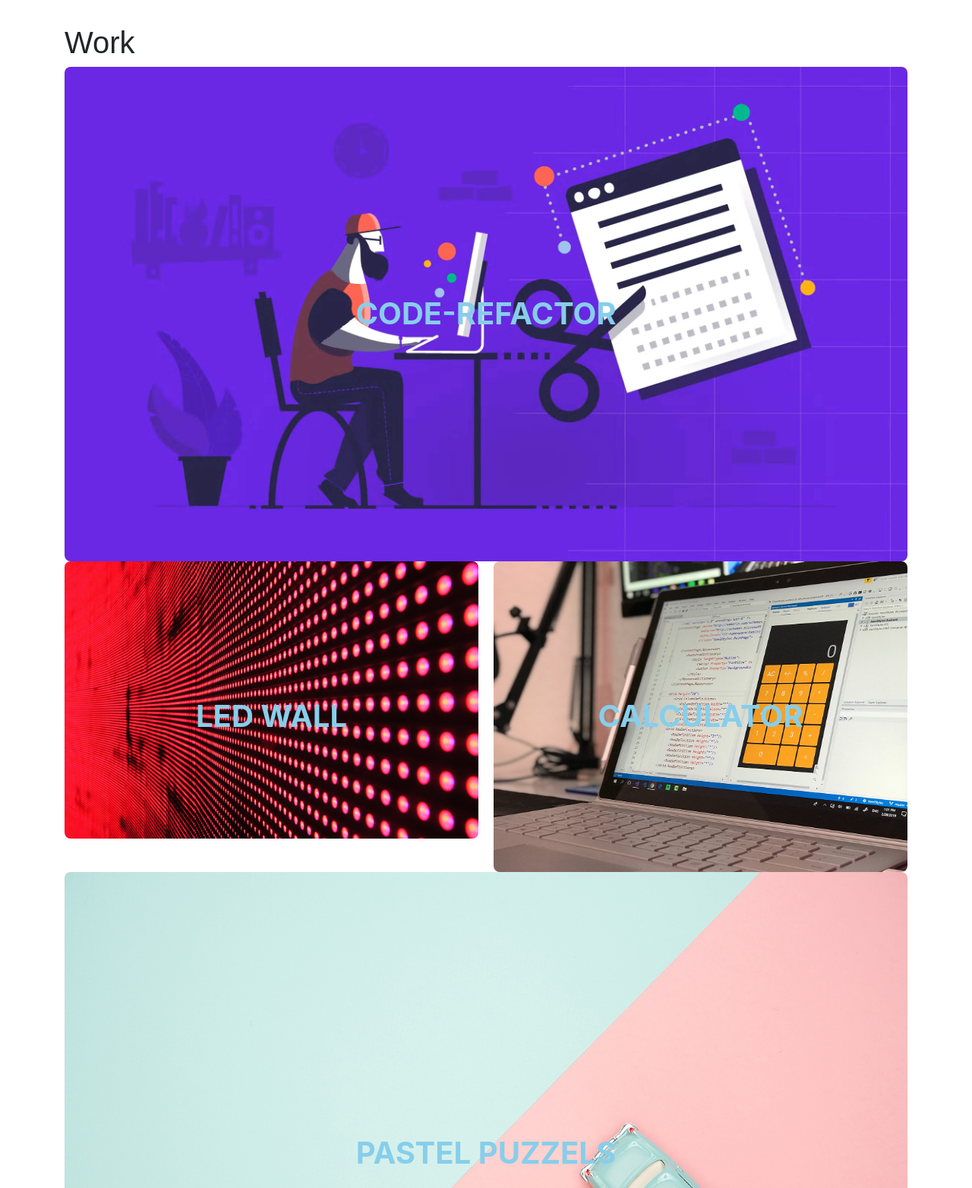
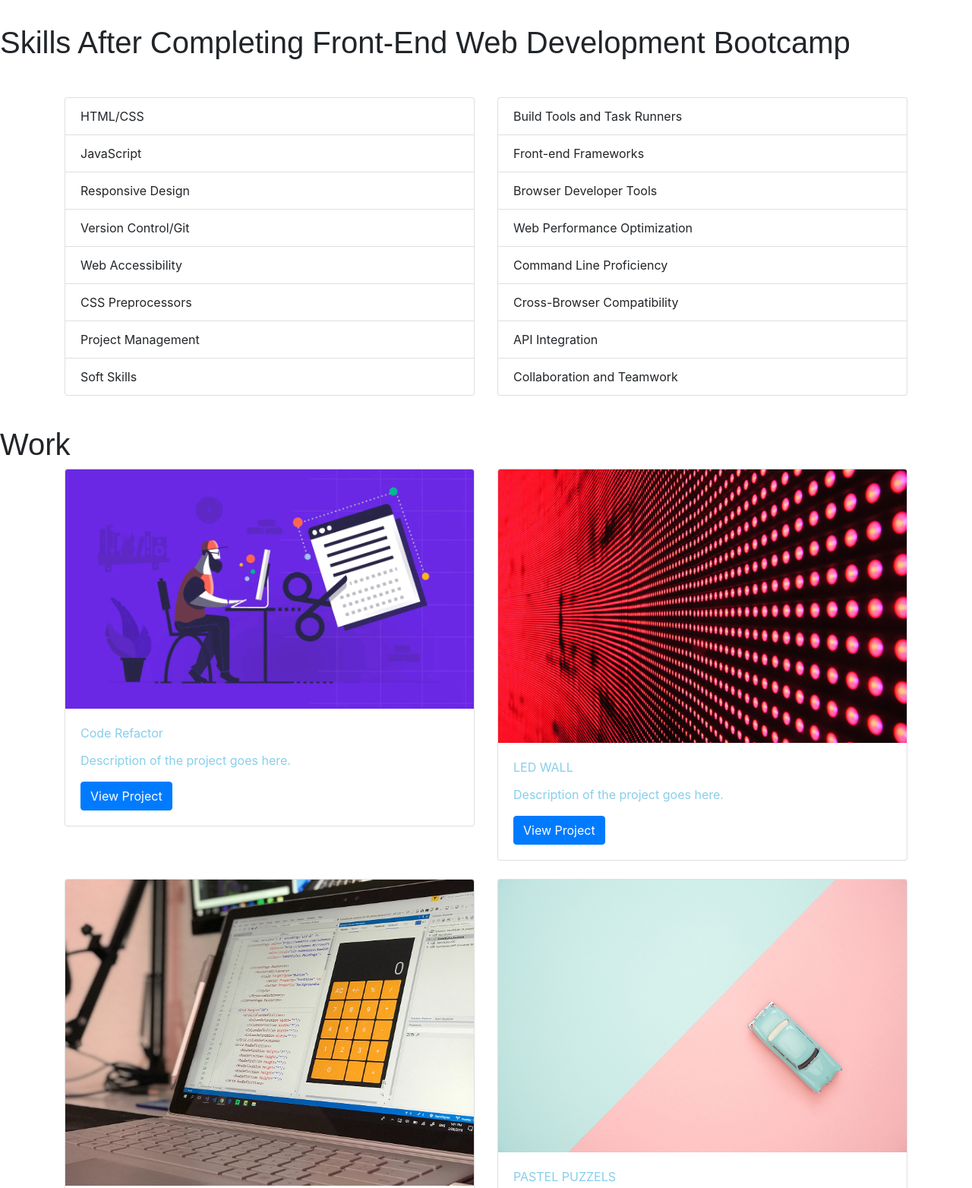
Before and after one commit to SaugatGurung20/Saugat-Bootstrap-Portfolio, a plain HTML site: page index.html in a window 1280 px wide. Shown: the part 1680-3244 px from the top of the page at 76% size. Drawn offline with nearby package versions, Linux system fonts and the light colour scheme.

Commit message:
added skills bootstrap

```diff
--- a/assets/css/style.css
+++ b/assets/css/style.css
@@ -37,7 +37,7 @@ body {
   background-color: skyblue !important;
 }
 
-h3, h4, h5  {
+h3, h4, h5, h6  {
   font-size: 40px !important;
   font-family: fantasy !important;
   margin-top: 40px !important;
--- a/index.html
+++ b/index.html
@@ -47,55 +47,116 @@
     </div>
 </div>
 
+  <!-- about me -->
   <main class="page-wrapper">
-    <!-- about me -->
-    <section class="page-section" id="about">
-      <h3>About Me</h3>
+    <h3 id="about" >About Me</h3>
+    <section class="page-section">
       <p>Lorem ipsum dolor sit amet, consectetur adipiscing elit, sed do eiusmod tempor incididunt ut labore et dolore magna aliqua. Ut enim ad minim veniam, quis nostrud exercitation ullamco laboris nisi ut aliquip ex ea commodo consequat. Duis aute irure dolor in reprehenderit in voluptate velit esse cillum dolore eu fugiat nulla pariatur. Excepteur sint occaecat cupidatat non proident, sunt in culpa qui officia deserunt mollit anim id est laborum.</p>
     </section>
 
+  <!-- skills-->
+    <h4>Skills After Completing Front-End Web Development Bootcamp</h4>
+    <div class="container mt-5" >
+      <div class="row">
+        <div class="col-md-6">
+          <ul class="list-group">
+            <li class="list-group-item">HTML/CSS</li>
+            <li class="list-group-item">JavaScript</li>
+            <li class="list-group-item">Responsive Design</li>
+            <li class="list-group-item">Version Control/Git</li>
+            <li class="list-group-item">Web Accessibility</li>
+            <li class="list-group-item">CSS Preprocessors</li>
+            <li class="list-group-item">Project Management</li>
+            <li class="list-group-item">Soft Skills</li>
+          </ul>
+        </div>
+
+        <div class="col-md-6">
+          <ul class="list-group">
+            <li class="list-group-item">Build Tools and Task Runners</li>
+            <li class="list-group-item">Front-end Frameworks</li>
+            <li class="list-group-item">Browser Developer Tools</li>
+            <li class="list-group-item">Web Performance Optimization</li>
+            <li class="list-group-item">Command Line Proficiency</li>
+            <li class="list-group-item">Cross-Browser Compatibility</li>
+            <li class="list-group-item">API Integration</li>
+            <li class="list-group-item">Collaboration and Teamwork</li>
+          </ul>
+        </div>
+      </div>
+    </div>
+
     <!-- portfolio container -->
     <section class="page-section" id="work">
+      <h5>Work</h5>
       <div class="container">
-      <h4>Work</h4>
-      <a href="https://saugatgurung20.github.io/code-refactor/" target="_blank" class="image-link" >
-        <img src="./assets/images/code refacotor.jpeg" alt="code-refactor" class="first-image">
-        <div class="text-overlay">
-          <p>CODE-REFACTOR</p>
+      <div class="row">
+        <div class="col-md-6 mb-4">
+            <div class="card">
+                <img src="./assets/images/code refacotor.jpeg" class="card-img-top" alt="Code Refactor">
+                <div class="card-body">
+                    <p class="card-title">Code Refactor</p>
+                    <p class="card-text">Description of the project goes here.</p>
+                    <a href="https://saugatgurung20.github.io/code-refactor/" target="_blank"
+                        class="btn btn-primary">View Project</a>
+                </div>
+            </div>
         </div>
-       </a>
-      <div class="work-images">
-       <a href="https://saugatgurung20.github.io/code-refactor/" target="_blank" class="image-link" >
-        <img src="./assets/images/02-portfolio-1.jpg" alt="LED WALL" >
-        <div class="text-overlay">
-          <p>LED WALL</p>
+
+        <div class="col-md-6 mb-4">
+          <div class="card">
+              <img src="./assets/images/02-portfolio-1.jpg" class="card-img-top" alt="LED WALL">
+              <div class="card-body">
+                  <p class="card-title">LED WALL</p>
+                  <p class="card-text">Description of the project goes here.</p>
+                  <a href="https://saugatgurung20.github.io/code-refactor/" target="_blank"
+                      class="btn btn-primary">View Project</a>
+              </div>
+          </div>
         </div>
-       </a>
-       <a href="https://saugatgurung20.github.io/code-refactor/" target="_blank" class="image-link" >
-        <img src="./assets/images/02-portfolio-2.jpg" alt="CALCULATOR">
-        <div class="text-overlay">
-          <p>CALCULATOR</p>
+
+      <div class="col-md-6 mb-4">
+        <div class="card">
+            <img src="./assets/images/02-portfolio-2.jpg" class="card-img-top" alt="CALCULATOR">
+            <div class="card-body">
+                <p class="card-title">CALCULATOR</p>
+                <p class="card-text">Description of the project goes here.</p>
+                <a href="https://saugatgurung20.github.io/code-refactor/" target="_blank"
+                    class="btn btn-primary">View Project</a>
+            </div>
         </div>
-       </a>
-       </div>
-       <a href="https://saugatgurung20.github.io/code-refactor/" target="_blank" class="image-link" >
-        <img src="./assets/images/02-portfolio-3.jpg" alt="PASTEL PUZZELS" >
-        <div class="text-overlay">
-          <p>PASTEL PUZZELS</p>
-        </div>
-       </a>
-       <a href="https://saugatgurung20.github.io/code-refactor/" target="_blank" class="image-link" >
-        <img src="./assets/images/02-portfolio-4.jpg" alt="RUN BUDDY" >
-        <div class="text-overlay">
-          <p>RUN BUDDY</p>
-        </div>
-       </a>
       </div>
+
+    <div class="col-md-6 mb-4">
+      <div class="card">
+          <img src="./assets/images/02-portfolio-3.jpg" class="card-img-top" alt="PASTERL PUZZELS">
+          <div class="card-body">
+              <p class="card-title">PASTEL PUZZELS</p>
+              <p class="card-text">Description of the project goes here.</p>
+              <a href="https://saugatgurung20.github.io/code-refactor/" target="_blank"
+                  class="btn btn-primary">View Project</a>
+          </div>
+      </div>
+    </div>
+
+    <div class="col-md-6 mb-4">
+      <div class="card">
+          <img src="./assets/images/02-portfolio-4.jpg" class="card-img-top" alt="RUN BUDDY">
+          <div class="card-body">
+              <p class="card-title">RUN BUDDY</p>
+              <p class="card-text">Description of the project goes here.</p>
+              <a href="https://saugatgurung20.github.io/code-refactor/" target="_blank"
+                  class="btn btn-primary">View Project</a>
+          </div>
+      </div>
+    </div>
+    </div>
+    </div>
     </section>
 
     <!-- contact -->
     <section class="page-section contact" id="contact">
-      <h5>Contact Me</h5>
+      <h6>Contact Me</h6>
       <div class="contact-info">
         <p class="email">Email: grgsaugat2015@gmail.com</p>
         <p>Phone: 03749550220</p>
```
